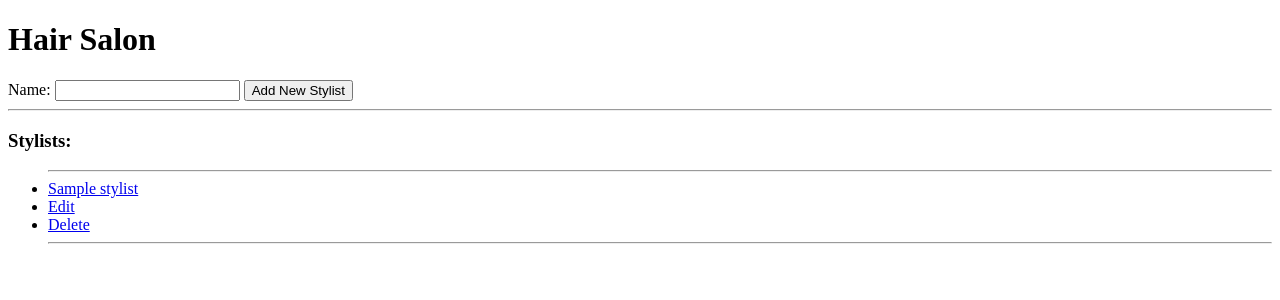
After one commit to NewkirkS/Hair_Salon, a PHP site: template views/stylists.html.twig in a window 1280 px wide. The commit adds this page. Shown: the top 300 px of the page. Run offline with PHP 8.4, Linux system fonts and the light colour scheme; the template is opened without the code that fills it: most values are stand-ins (such as "Sample title", 1, 10 or a date in 2020); some libraries are stand-ins or nearby versions.

Commit message:
Set up get and post routes for stylist page. Tested and working.

```diff
--- /dev/null
+++ b/views/stylists.html.twig
@@ -0,0 +1,31 @@
+<!DOCTYPE html>
+<html>
+    <head>
+        <meta charset="utf-8">
+        <title>Stylists</title>
+    </head>
+    <body>
+    <h1>Hair Salon</h1>
+
+    <form action="/create_stylist" method="post">
+        <label for="name">Name:</label>
+        <input type="text" name="name">
+        <button type="submit">Add New Stylist</button>
+    </form>
+
+    {% if stylists is not empty %}
+        <hr>
+        <h3>Stylists:</h3>
+
+        <ul>
+            {% for stylist in stylists %}
+                <hr>
+                <li><a href="/stylists/{{ stylist.getId }}">{{ stylist.getName }}</a></li>
+                <li><a href="/stylists/{{ stylist.getId }}/update">Edit</a></li>
+                <li><a href="/stylists/{{ stylist.getId }}/delete">Delete</a></li>
+                <hr>
+            {% endfor %}
+        </ul>
+    {% endif %}
+    </body>
+</html>
```
Also changed, not shown: app/app.php (+52 -3 lines), views/clients.html.twig (added, +10 -0 lines), views/update_client.html.twig (added, +10 -0 lines), views/update_stylist.html.twig (added, +10 -0 lines).
